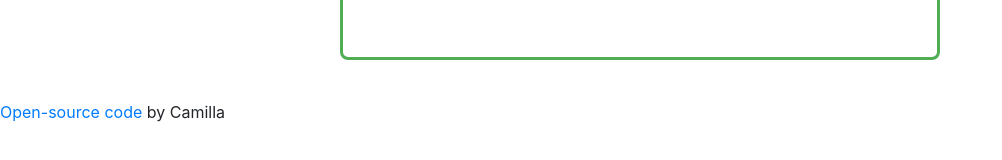
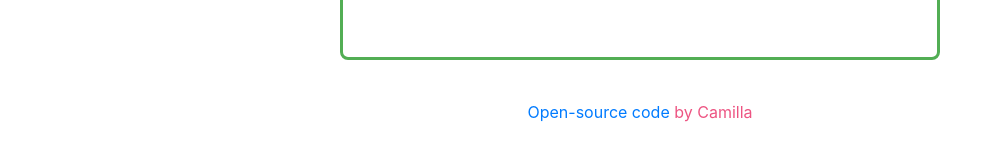
Before and after one commit to CamillaB-co/My-weather-app, a website built with Parcel: page index.html in a window 1280 px wide. Shown: the part 570-730 px from the top of the page, without its empty margins (0-1002 px from the left). Built offline with nearby package versions, Linux system fonts and the light colour scheme.

Commit message:
Change color of footer

```diff
--- a/src/styles.css
+++ b/src/styles.css
@@ -55,3 +55,8 @@ img {
   margin: 0 auto;
   padding-top: 20px;
 }
+
+footer {
+  color: #ed5482;
+  text-align: center;
+}
```
Also changed, not shown: 1 other file.
